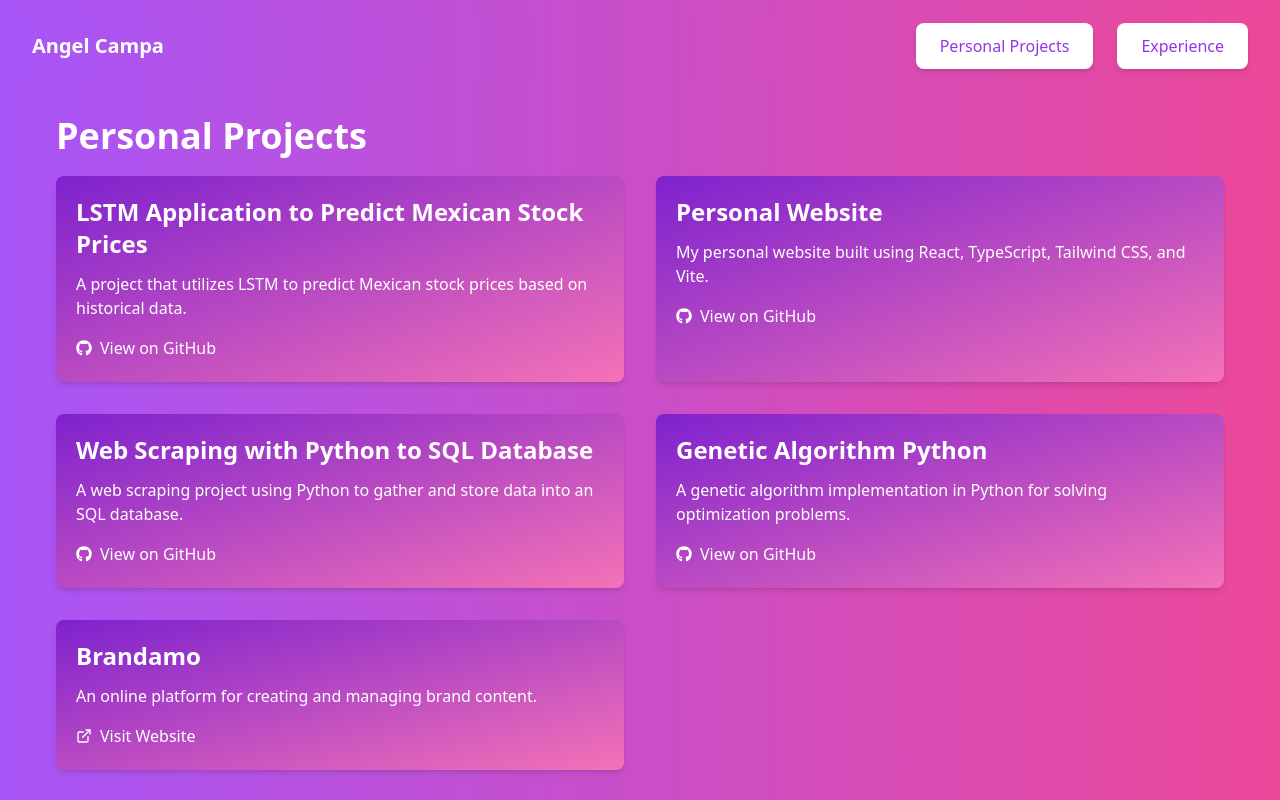
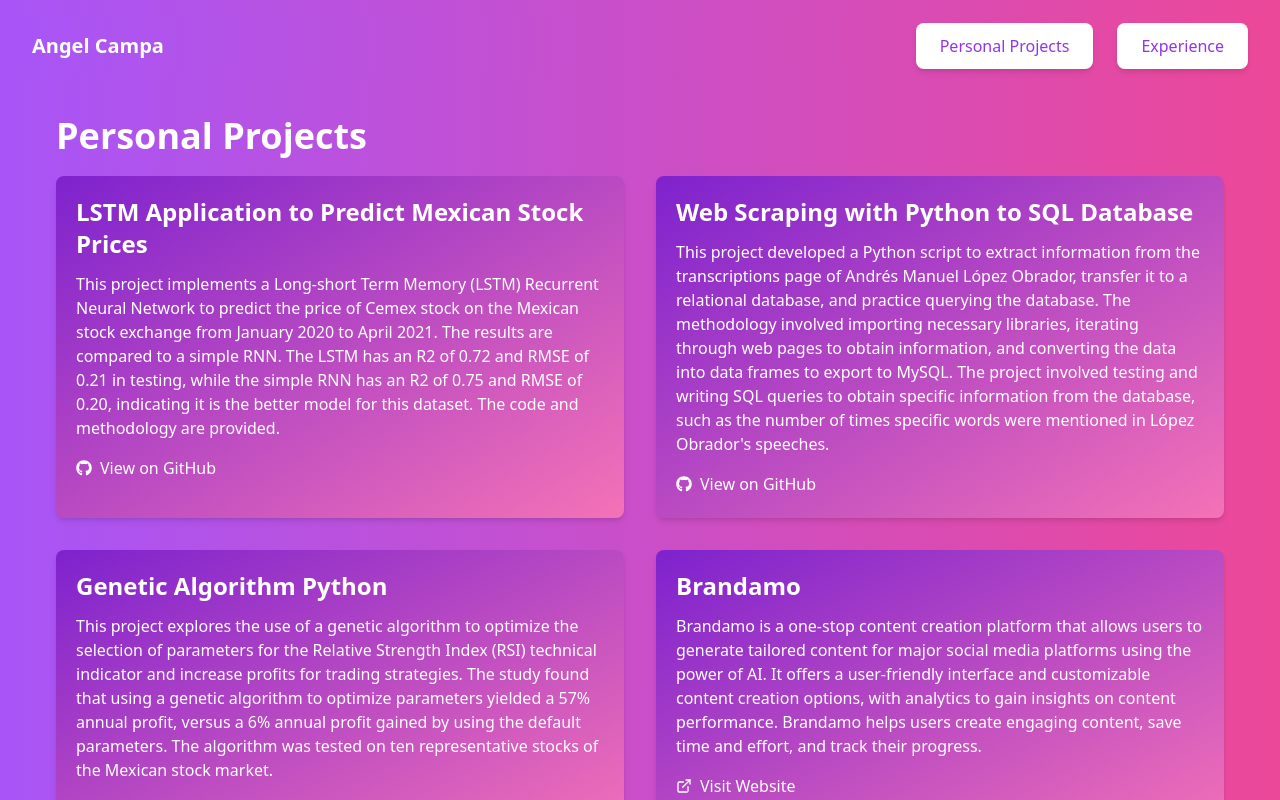
Before and after one commit to AngelCampa/personal-website, a React (Vite) app: page /projects in a window 1280 px wide. Shown: the top 800 px of the page. Built offline with nearby package versions, Linux system fonts and the light colour scheme.

Commit message:
Adding more info to personal projects

```diff
--- a/src/pages/PersonalProjects.tsx
+++ b/src/pages/PersonalProjects.tsx
@@ -6,28 +6,35 @@
   const projects = [
     {
       title: "LSTM Application to Predict Mexican Stock Prices",
-      description: "A project that utilizes LSTM to predict Mexican stock prices based on historical data.",
-      github: "https://github.com/AngelCampa/LSTM-application-to-predict-Mexican-Stock-Prices",
-    },
-    {
-      title: "Personal Website",
-      description: "My personal website built using React, TypeScript, Tailwind CSS, and Vite.",
-      github: "https://github.com/AngelCampa/personal-website",
+      description:
+        "This project implements a Long-short Term Memory (LSTM) Recurrent Neural Network to predict the price of Cemex stock on the Mexican stock exchange from January 2020 to April 2021. The results are compared to a simple RNN. The LSTM has an R2 of 0.72 and RMSE of 0.21 in testing, while the simple RNN has an R2 of 0.75 and RMSE of 0.20, indicating it is the better model for this dataset. The code and methodology are provided.",
+      github:
+        "https://github.com/AngelCampa/LSTM-application-to-predict-Mexican-Stock-Prices",
     },
     {
       title: "Web Scraping with Python to SQL Database",
-      description: "A web scraping project using Python to gather and store data into an SQL database.",
-      github: "https://github.com/AngelCampa/Web-Scraping-with-python-to-SQL-database",
+      description:
+        "This project developed a Python script to extract information from the transcriptions page of Andrés Manuel López Obrador, transfer it to a relational database, and practice querying the database. The methodology involved importing necessary libraries, iterating through web pages to obtain information, and converting the data into data frames to export to MySQL. The project involved testing and writing SQL queries to obtain specific information from the database, such as the number of times specific words were mentioned in López Obrador's speeches.",
+      github:
+        "https://github.com/AngelCampa/Web-Scraping-with-python-to-SQL-database",
     },
     {
       title: "Genetic Algorithm Python",
-      description: "A genetic algorithm implementation in Python for solving optimization problems.",
+      description:
+        "This project explores the use of a genetic algorithm to optimize the selection of parameters for the Relative Strength Index (RSI) technical indicator and increase profits for trading strategies. The study found that using a genetic algorithm to optimize parameters yielded a 57% annual profit, versus a 6% annual profit gained by using the default parameters. The algorithm was tested on ten representative stocks of the Mexican stock market.",
       github: "https://github.com/AngelCampa/Genetic-Algorithm-Python",
     },
     {
       title: "Brandamo",
-      description: "An online platform for creating and managing brand content.",
+      description:
+        "Brandamo is a one-stop content creation platform that allows users to generate tailored content for major social media platforms using the power of AI. It offers a user-friendly interface and customizable content creation options, with analytics to gain insights on content performance. Brandamo helps users create engaging content, save time and effort, and track their progress.",
       website: "https://brandamo.app/",
+    },
+    {
+      title: "Personal Website",
+      description:
+        "My personal website built using React, TypeScript, Tailwind CSS, and Vite.",
+      github: "https://github.com/AngelCampa/personal-website",
     },
   ];
 
@@ -36,16 +43,29 @@
       <h1 className="text-4xl font-bold mb-5">Personal Projects</h1>
       <div className="grid grid-cols-1 sm:grid-cols-2 gap-8">
         {projects.map((project, index) => (
-          <div key={index} className="bg-gradient-to-br from-purple-700 to-pink-400 bg-opacity-30 p-5 rounded-lg shadow-md">
+          <div
+            key={index}
+            className="bg-gradient-to-br from-purple-700 to-pink-400 bg-opacity-30 p-5 rounded-lg shadow-md"
+          >
             <h2 className="text-2xl font-semibold mb-3">{project.title}</h2>
             <p>{project.description}</p>
             {project.github ? (
-              <a href={project.github} target="_blank" rel="noreferrer" className="inline-flex items-center mt-4 text-white hover:text-pink-400">
+              <a
+                href={project.github}
+                target="_blank"
+                rel="noreferrer"
+                className="inline-flex items-center mt-4 text-white hover:text-pink-400"
+              >
                 <FaGithub className="mr-2" />
                 View on GitHub
               </a>
             ) : (
-              <a href={project.website} target="_blank" rel="noreferrer" className="inline-flex items-center mt-4 text-white hover:text-pink-400">
+              <a
+                href={project.website}
+                target="_blank"
+                rel="noreferrer"
+                className="inline-flex items-center mt-4 text-white hover:text-pink-400"
+              >
                 <FiExternalLink className="mr-2" />
                 Visit Website
               </a>
```
